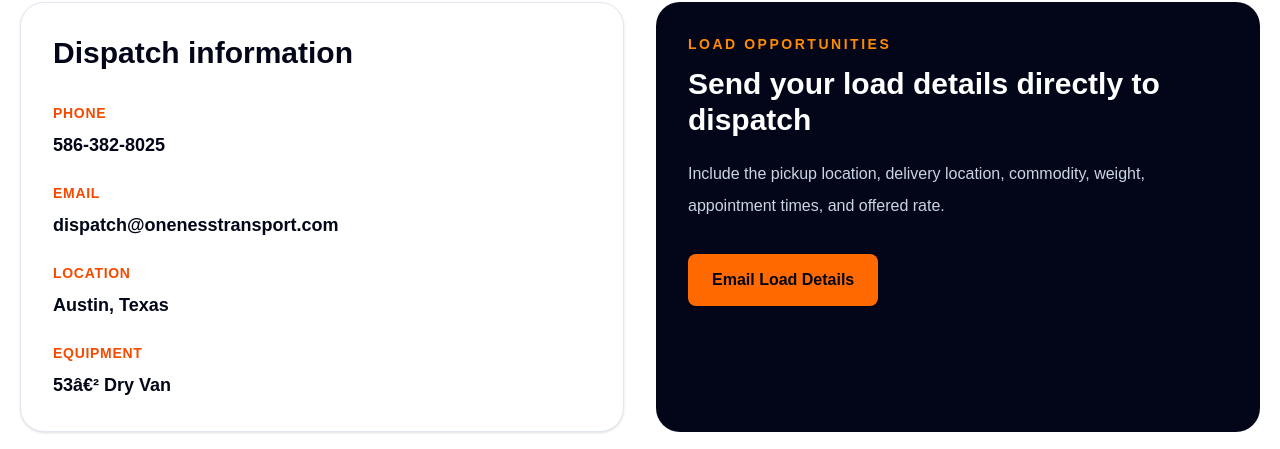
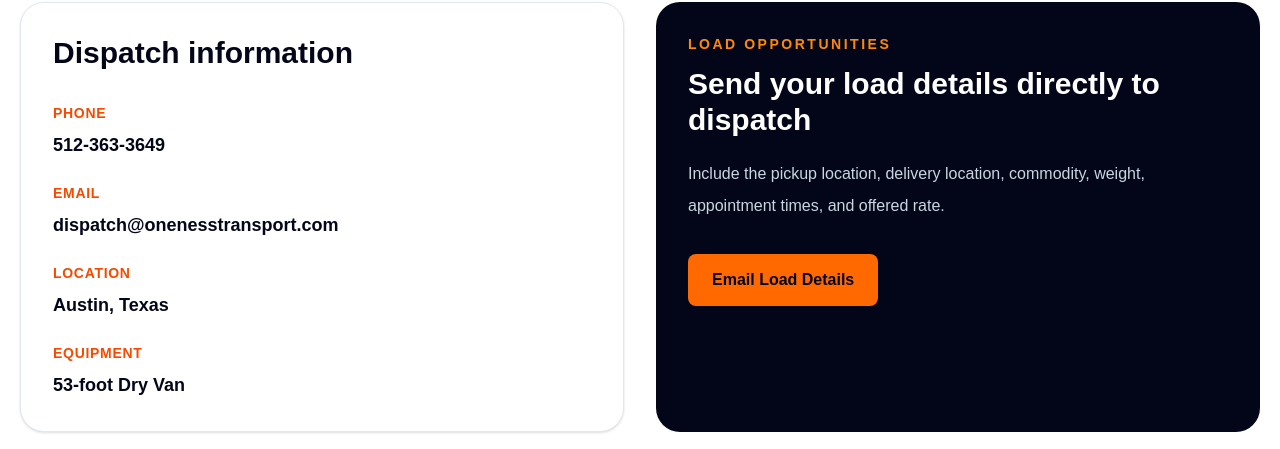
Before and after one commit to oneness05/oneness-transport-website, a Next.js app: page /contact in a window 1280 px wide. Shown: the part 499-948 px from the top of the page. Built offline with nearby package versions, Linux system fonts and the light colour scheme.

Commit message:
Update page.tsx

```diff
--- a/app/contact/page.tsx
+++ b/app/contact/page.tsx
@@ -30,8 +30,8 @@
             <div className="mt-8 space-y-6">
               <ContactItem
                 label="Phone"
-                value="586-382-8025"
-                href="tel:+15863828025"
+                value="512-363-3649"
+                href="tel:+15123633649"
               />
               <ContactItem
                 label="Email"
@@ -39,7 +39,7 @@
                 href="mailto:dispatch@onenesstransport.com"
               />
               <ContactItem label="Location" value="Austin, Texas" />
-              <ContactItem label="Equipment" value="53â€² Dry Van" />
+              <ContactItem label="Equipment" value="53-foot Dry Van" />
             </div>
           </div>
 
```
